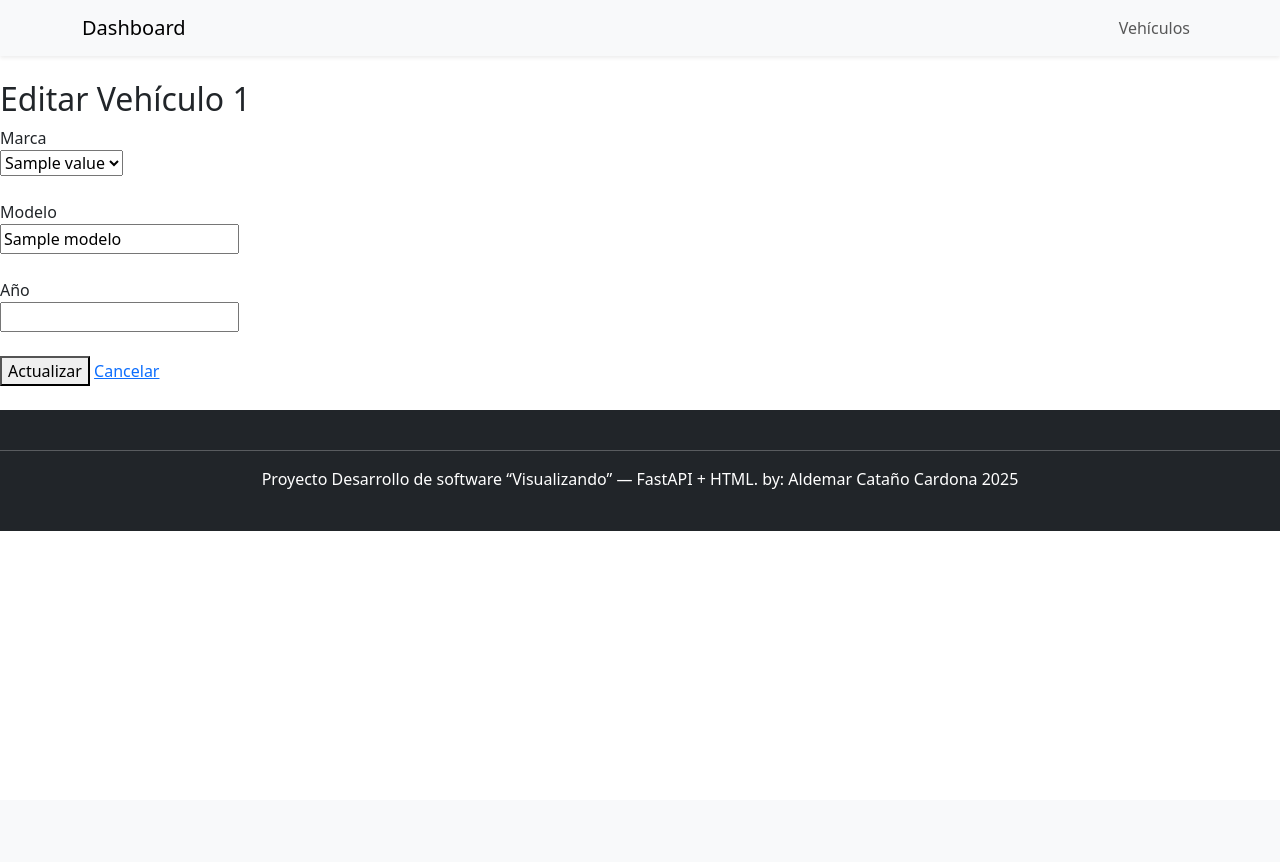
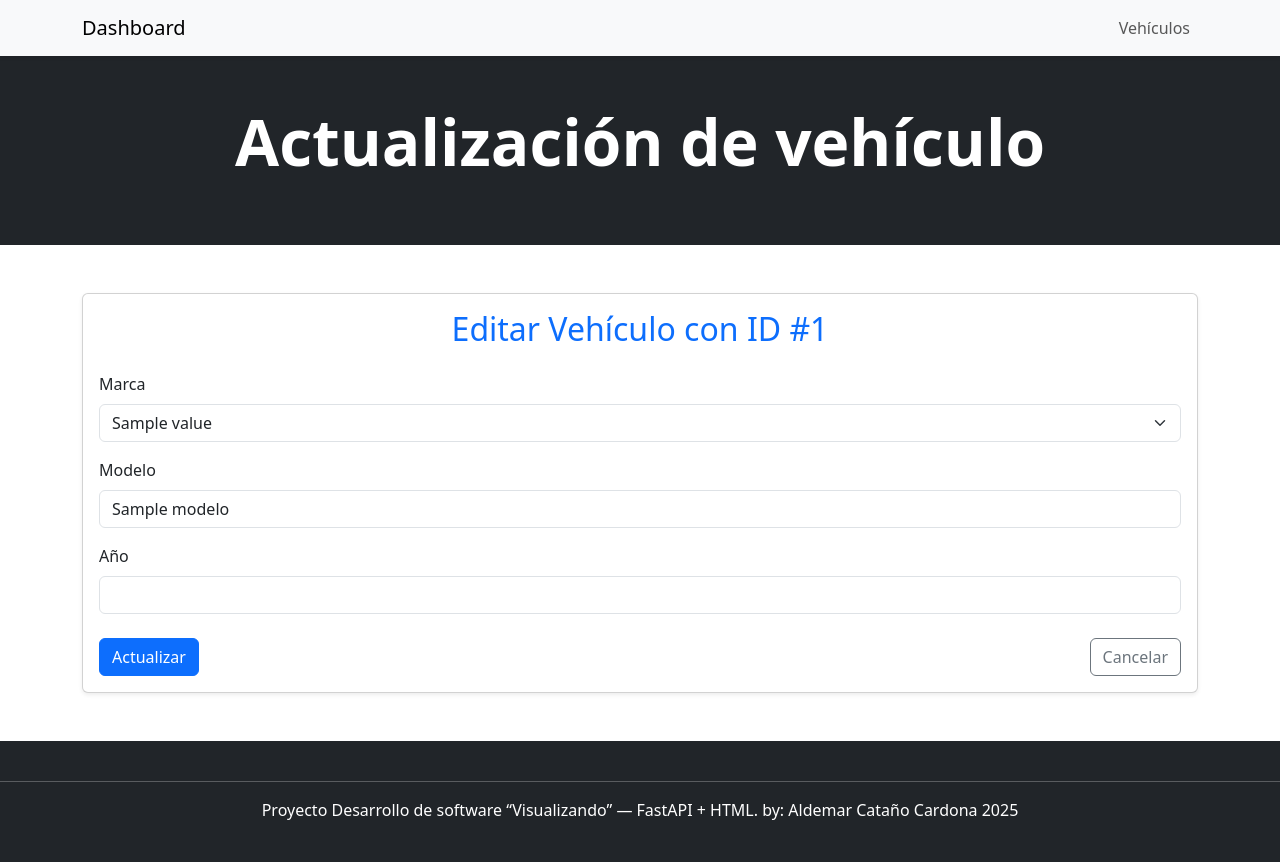
Before and after one commit to Aldemitar/vehiculos_electricos_aldemar, a FastAPI app: template templates/edit_vehicle.html in a window 1280 px wide. Before the commit the page ends 531 px from the top, so only its background shows below. Run offline with FastAPI, Linux system fonts and the light colour scheme; the template is opened without the code that fills it: most values are stand-ins (such as "Sample title", 1, 10 or a date in 2020); parts of the project's set-up code (start-up, migrations or seed data) failed here and were passed over.

Commit message:
Se actualizó el formulario para darle estilos

```diff
--- a/templates/edit_vehicle.html
+++ b/templates/edit_vehicle.html
@@ -2,13 +2,21 @@
 {% block title %}Editar Vehículo{% endblock %}
 {% block content %}
 
-<br>
-<div>
-    <h2>Editar Vehículo {{ vehiculo.id }}</h2>
+    <header class="bg-dark text-white py-5">
+        <div class="container text-center">
+            <h1 class="display-3 fw-bold mb-3">Actualización de vehículo</h1>
+        </div>
+    </header>
+
+    <div class="container my-5">
+        <div class="card shadow-sm">
+            <div class="card-body">
+                <h2 class="card-title mb-4 text-primary text-center">Editar Vehículo con ID #{{ vehiculo.id }}</h2>
+
                 <form action="/vehiculos/update/{{ vehiculo.id }}" method="POST">
-        <div>
-            <label for="marca">Marca</label><br>
-            <select id="marca" name="marca" required>
+                    <div class="mb-3">
+                        <label for="marca" class="form-label">Marca</label>
+                        <select id="marca" name="marca" class="form-select" required>
                             {% for marca in marcas %}
                                 <option value="{{ marca.value }}" {% if marca.value == vehiculo.marca.value %}selected{% endif %}>
                                     {{ marca.value }}
@@ -16,21 +24,25 @@
                             {% endfor %}
                         </select>
                     </div>
-        <br>
-        <div>
-            <label for="modelo">Modelo</label><br>
-            <input type="text" id="modelo" name="modelo" value="{{ vehiculo.modelo }}">
+
+                    <div class="mb-3">
+                        <label for="modelo" class="form-label">Modelo</label>
+                        <input type="text" id="modelo" name="modelo" class="form-control" value="{{ vehiculo.modelo }}" required>
                     </div>
-        <br>
-        <div>
-            <label for="año">Año</label><br>
-            <input type="number" id="año" name="año" value="{{ vehiculo.año }}">
+
+                    <div class="mb-4">
+                        <label for="año" class="form-label">Año</label>
+                        <input type="number" id="año" name="año" class="form-control" value="{{ vehiculo.año }}" required>
                     </div>
-        <br>
-        <button type="submit">Actualizar</button>
-        <a href="/vehiculos_registro">Cancelar</a>
+
+                    <div class="d-flex justify-content-between">
+                        <button type="submit" class="btn btn-primary">Actualizar</button>
+                        <a href="/vehiculos_registro" class="btn btn-outline-secondary">Cancelar</a>
+                    </div>
                 </form>
             </div>
-<br>
+        </div>
+    </div>
+
 
 {% endblock %}
```
Lines whose indentation alone changed are shown as unchanged.
